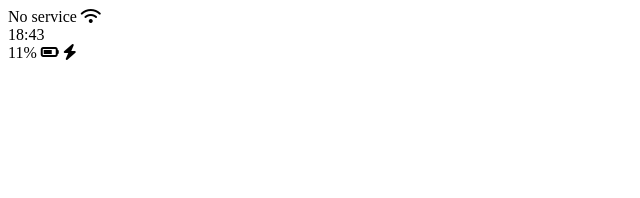
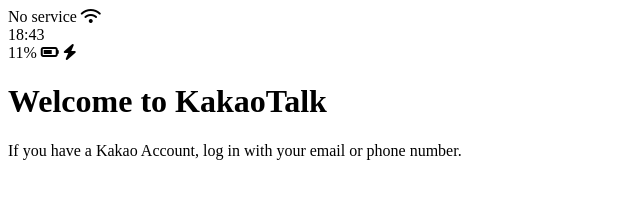
Before and after one commit to kimeuns/kakao-clone, a plain HTML site: page index.html in a window 1280 px wide. Shown: the whole page, without its empty margins (0-640 px from the left). Drawn offline with Linux system fonts and the light colour scheme.

Commit message:
feat: add header content

```diff
--- a/index.html
+++ b/index.html
@@ -22,9 +22,11 @@
             <i class="fa-solid fa-battery-three-quarters"></i>
             <i class="fa-solid fa-bolt"></i>
         </div>
-
     </div>
+    <header class="welcome-header">
+        <h1 class="welcome-header__title">Welcome to KakaoTalk</h1>
+        <p class="welcome-header__text"></p>If you have a Kakao Account, log in with your email or phone number.</p>
+    </header>
     <script src="https://kit.fontawesome.com/c837dd69e3.js" crossorigin="anonymous"></script>
-
 </body>
 </html>
```
